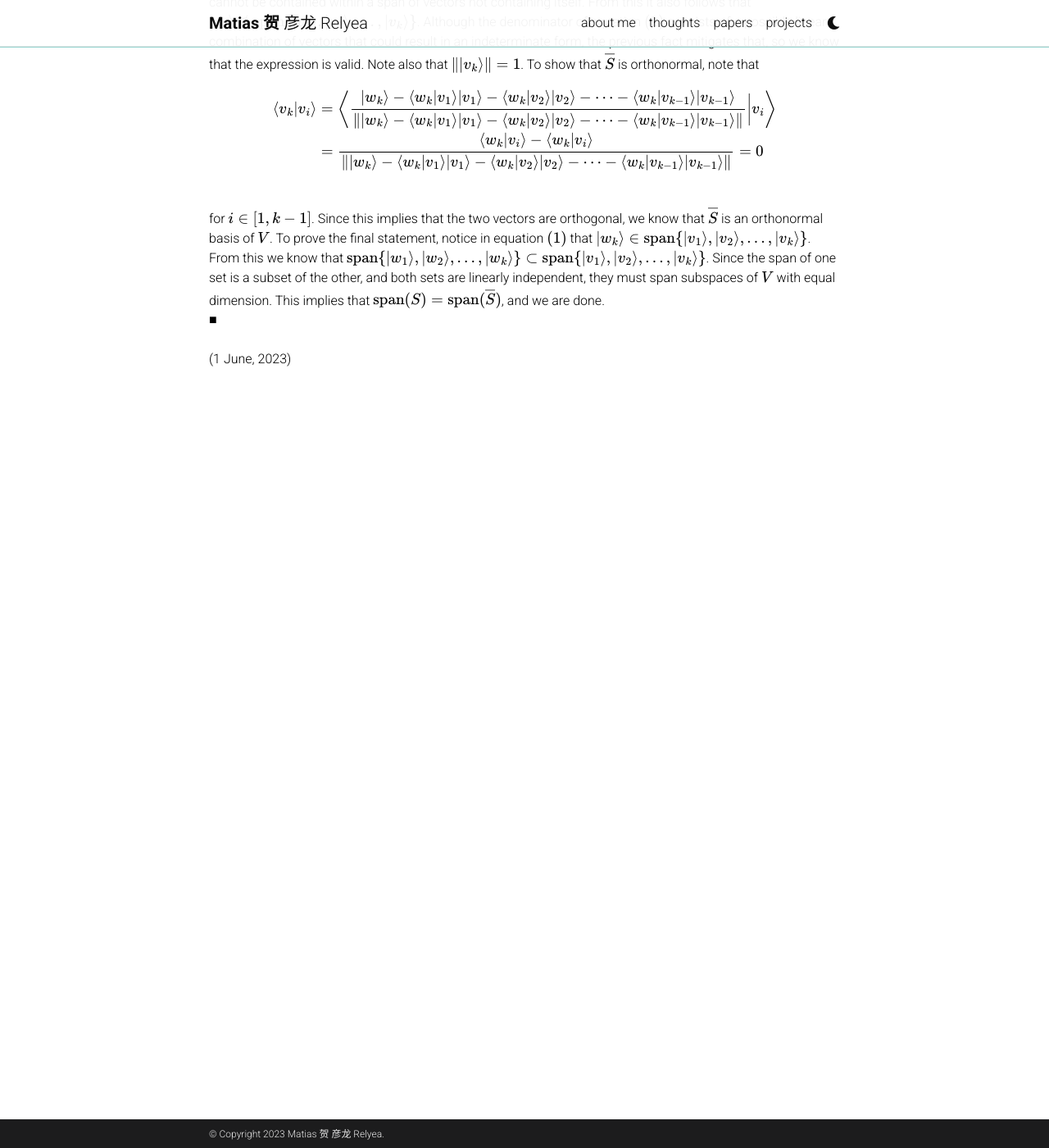
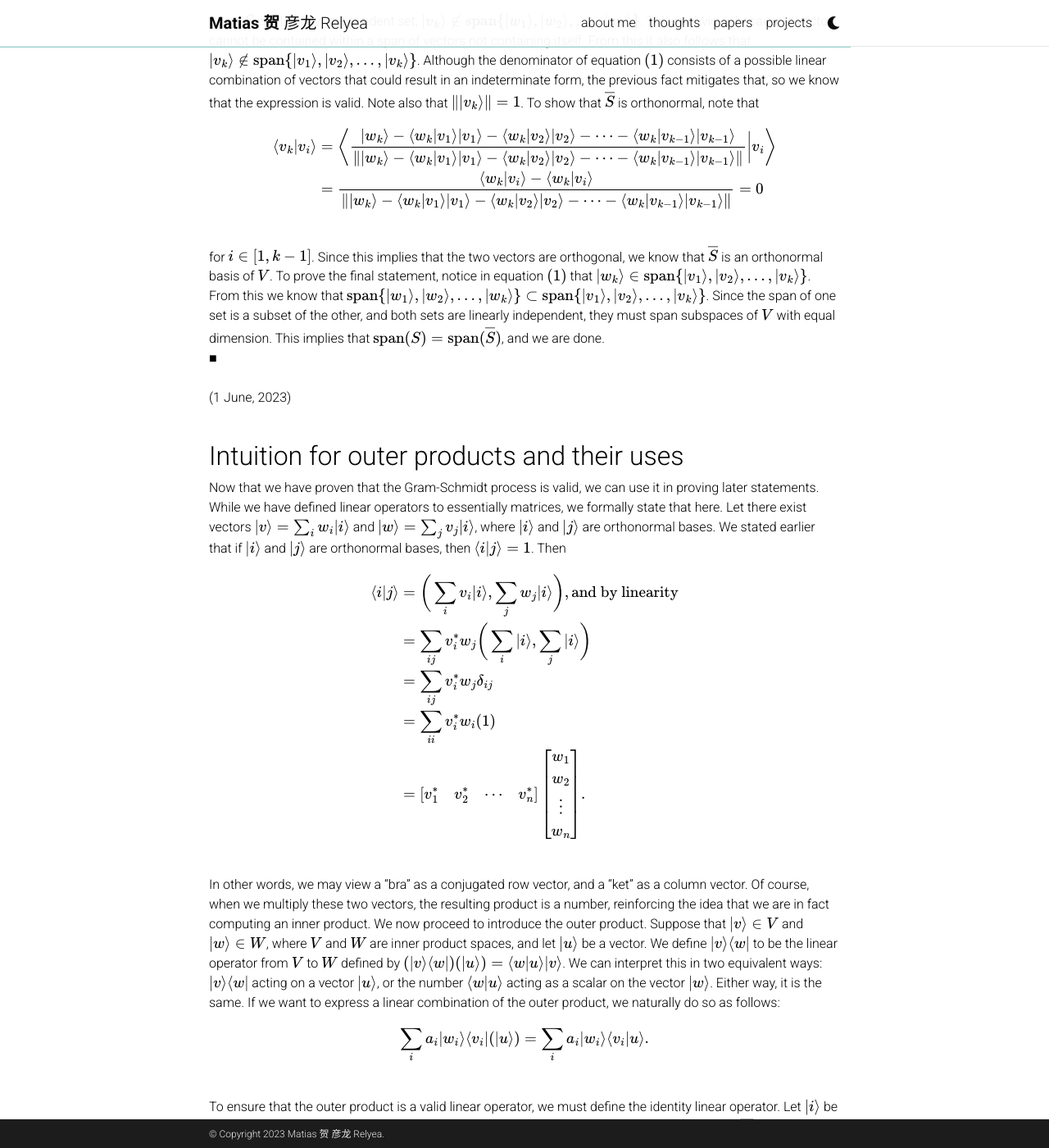
Before and after one commit to Quadcryo/quadcryo, a Jekyll site: the page built from _projects/quantum mechanics research.md, in a window 1280 px wide and 1400 px high, scrolled down 3005 px. Shown: the whole window at 82% size. Built offline with Jekyll 4.4.1, drawn with Linux system fonts in a browser that asks for light colours; comment, search, counter and statistics services are not loaded; a style sheet for code colours, icons or effects is not loaded; some of the changed text lies outside the part shown.

Commit message:
added new section

```diff
--- a/_projects/quantum mechanics research.md
+++ b/_projects/quantum mechanics research.md
@@ -15,6 +15,10 @@ This has been an ongoing project for many months now. I have worked on it active
 <h1>
 NOTES
 </h1>
+
+<h2>
+Linear operators
+</h2>
 
 <br>
 We will assume a knowledge of basic linear algebra, such as vector spaces, eigenvectors, eigenvalues, transpose, trace, and characteristic equations. In order to begin to understand quantum mechanics, one must begin with the absolute basics of linear algebra. A finite-dimensional vector space with $$\text{dim}(V)=n$$ is a vector space $$V$$ for which there exists some finite set of vectors $$U=\{u_{1},u_{2},\ldots,u_{n}\}$$ that spans the vector space, or $$\text{span}(U)=V$$. An important notation to understand in quantum mechanics is the braket notation. With this notation, we denote a vector as a so-called "ket", represented as $$|v_{i}\rangle\in V$$, where $$V$$ is a vector space. The "bra" portion of the braket notation is represented as $$\langle v_{i}|$$, and we will explain its significance later.
@@ -138,3 +142,71 @@ for $$i\in [1,k-1]$$. Since this implies that the two vectors are orthogonal, we
 (1 June, 2023)
 <br>
 <br>
+
+<h2>
+Intuition for outer products and their uses
+</h2>
+
+Now that we have proven that the Gram-Schmidt process is valid, we can use it in proving later statements. While we have defined linear operators to essentially matrices, we formally state that here. Let there exist vectors $$|v\rangle = \sum_{i}w_{i}|i\rangle$$ and $$|w\rangle = \sum_{j}v_{j}|i\rangle$$, where $$|i\rangle$$ and $$|j\rangle$$ are orthonormal bases. We stated earlier that if $$|i\rangle$$ and $$|j\rangle$$ are orthonormal bases, then $$\langle i|j\rangle = 1$$. Then
+<br>
+
+$$
+\begin{align*}
+\langle i|j\rangle &
+= \bigg(\sum_{i}v_{i}|i\rangle,\sum_{j}w_{j}|i\rangle\bigg), \text{and by linearity} \\ &
+= \sum_{ij}v_{i}^{*}w_{j}\bigg(\sum_{i}|i\rangle,\sum_{j}|i\rangle\bigg) \\ &
+= \sum_{ij}v_{i}^{*}w_{j}\delta_{ij} \\ &
+= \sum_{ii}v_{i}^{*}w_{i}(1) \\ &
+= \begin{bmatrix}
+    v_{1}^{*} & v_{2}^{*} & \cdots & v_{n}^{*}
+  \end{bmatrix}
+  \begin{bmatrix}
+    w_{1} \\
+    w_{2} \\
+    \vdots \\
+    w_{n}
+  \end{bmatrix}.
+\end{align*}
+$$
+
+<br>
+In other words, we may view a "bra" as a conjugated row vector, and a "ket" as a column vector. Of course, when we multiply these two vectors, the resulting product is a number, reinforcing the idea that we are in fact computing an inner product. We now proceed to introduce the outer product. Suppose that $$|v\rangle\in V$$ and $$|w\rangle\in W$$, where $$V$$ and $$W$$ are inner product spaces, and let $$|u\rangle$$ be a vector. We define $$|v\rangle \langle w|$$ to be the linear operator from $$V$$ to $$W$$ defined by $$(|v\rangle \langle w|)(|u\rangle) = \langle w|u\rangle |v\rangle$$. We can interpret this in two equivalent ways: $$|v\rangle \langle w|$$ acting on a vector $$|u\rangle$$, or the number $$\langle w|u\rangle$$ acting as a scalar on the vector $$|w\rangle$$. Either way, it is the same. If we want to express a linear combination of the outer product, we naturally do so as follows:
+<br>
+
+$$
+\begin{equation*} \sum_{i}a_{i}|w_{i}\rangle \langle v_{i}|(|u\rangle) = \sum_{i}a_{i}|w_{i}\rangle \langle v_{i}|u\rangle. \end{equation*}
+$$
+
+<br>
+To ensure that the outer product is a valid linear operator, we must define the identity linear operator. Let $$|i\rangle$$ be an orthonormal basis for a vector space $$V$$, so that we may express every vector $$|v\rangle \in V$$ as $$\sum_{i}v_{i}|i\rangle$$, for $$v_{i}$$ a set of numbers. Notice that $$\langle i|v \rangle = v_{i}$$ because the $$i$$th number is $$1$$ in the orthonormal basis, so when taking the inner product we simply have $$v_{i}$$. Then
+<br>
+
+$$
+\begin{align*}
+\bigg(\sum_{i}|i\rangle \langle i|\bigg)|v\rangle &
+= \sum_{i}|i\rangle \langle i|v\rangle \\ &
+= \sum_{i}v_{i}|i\rangle
+= |v\rangle.
+\end{align*}
+$$
+
+<br>
+Since this statement is true $$\forall |v\rangle\in V$$, we must have that $$\sum_{i}|i\rangle \langle i|=I$$, or the identity. Now we have established there exists an identity $$I$$ for the outer product. With this, we can now express any linear operator in the outer product form. This is a useful form of both notation and has many uses when dealing with inner products. Let $$A: V \rightarrow W$$ be a linear operator and let $$v_{i}\in V$$ and $$w_{j}\in W$$ be orthonormal bases. Let's find the outer product representation of $$A$$:
+<br>
+
+$$
+\begin{align*}
+A &
+= I_{V}AI_{W} \\ &
+= \sum_{j}|w_{j}\rangle \langle w_{j}| A \sum_{i}|v_{i}\rangle \langle v_{i}| \\ &
+= \sum_{ij}|w_{j}\rangle \langle w_{j}| A |v_{i}\rangle \langle v_{i}| \\ &
+= \sum_{ij} \langle w_{j}| A |v_{i}\rangle |w_{j}\rangle \langle v_{i}|,
+\end{align*}
+$$
+
+<br>
+and we are done.
+<br>
+<br>
+(3 June, 2023)
+<br>
```
